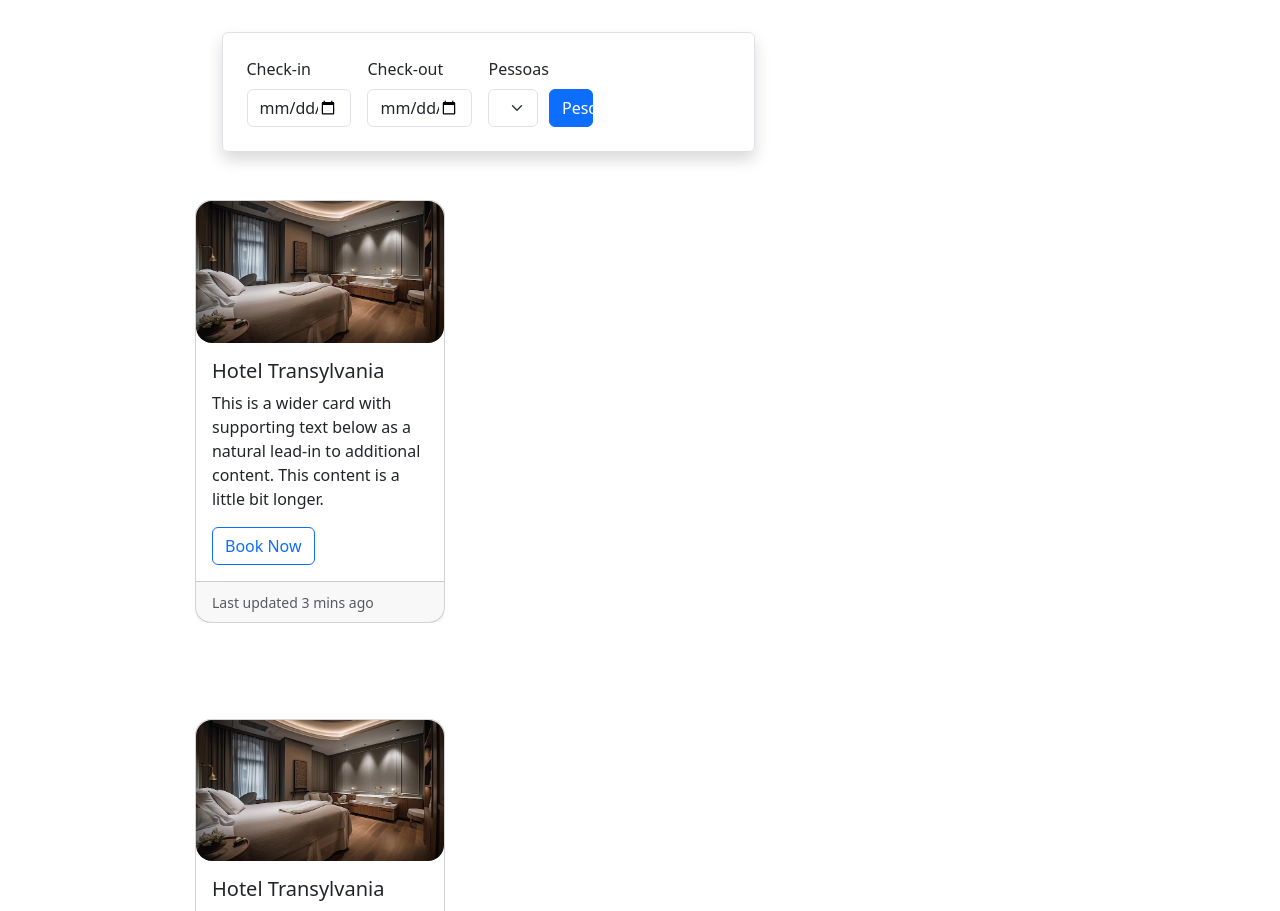
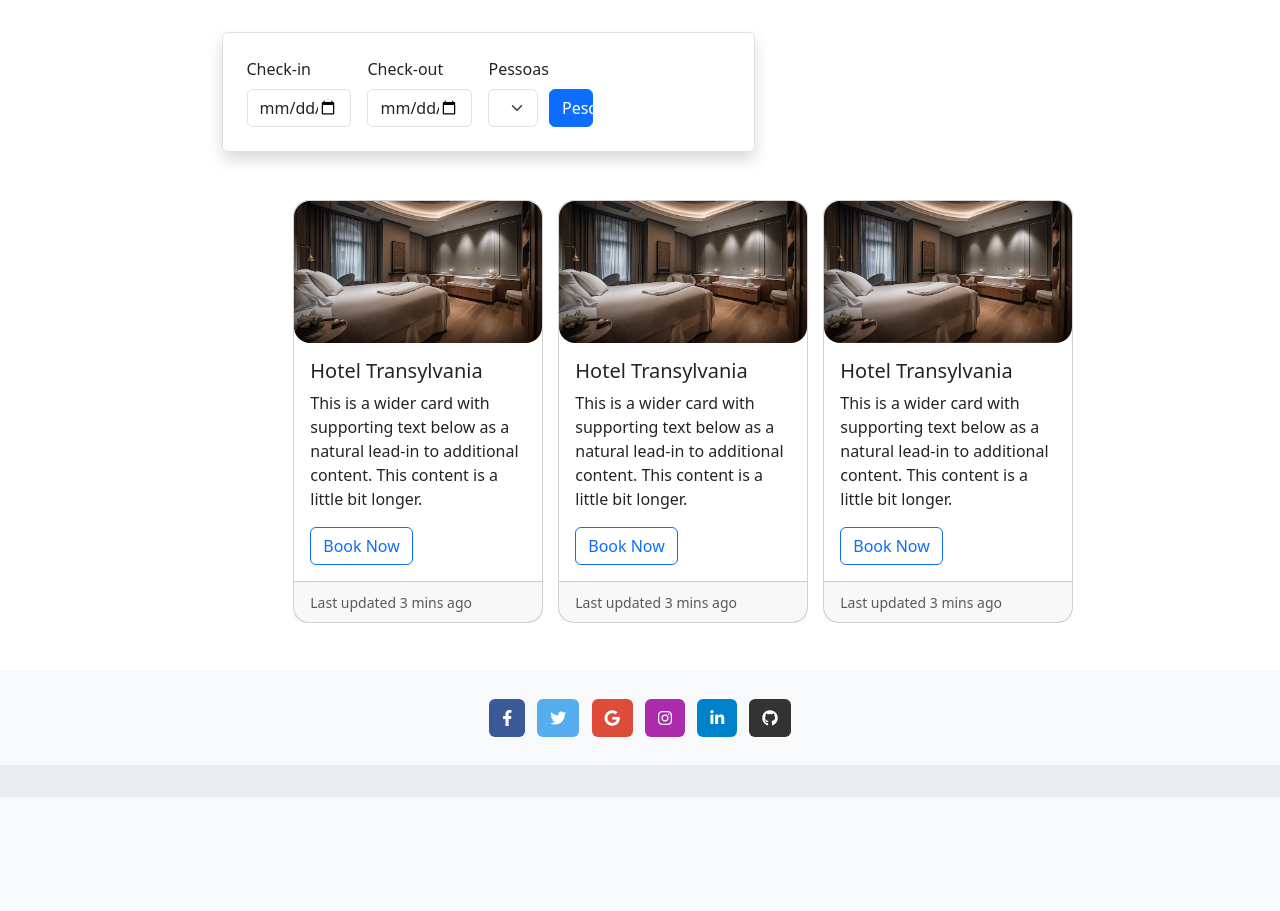
Before and after one commit to gahthemer/Meusite, a PHP site: page /Meusite/ in a window 1280 px wide. Shown: the part 635-1546 px from the top of the page. After the commit the page ends 1432 px from the top, so only its background shows below. Run offline with PHP 8.4, Linux system fonts and the light colour scheme; some libraries are stand-ins or nearby versions.

Commit message:
arrumando os cards

```diff
--- a/public/index.html
+++ b/public/index.html
@@ -5,7 +5,7 @@
     <meta name="viewport" content="width=device-width, initial-scale=1.0">
     <title>Gran Hotel Royal</title>
     <!-- Importação do bootstrapp para CSS -->
-    <link href="https://cdn.jsdelivr.net/npm/bootstrap@5.3.7/dist/css/bootstrap.min.css" rel="stylesheet" integrity="sha384-LN+7fdVzj6u52u30Kp6M/trliBMCMKTyK833zpbD+pXdCLuTusPj697FH4R/5mcr" crossorigin="anonymous">
+    <link rel="stylesheet" href="bootstrap/bootstrap.min.css">
     <link rel="stylesheet" href="src/css/global.css">
     <link rel="stylesheet" href="src/css/login.css">
     <link rel="stylesheet" href="src/css/register.css">
@@ -29,6 +29,6 @@
     <script src="src/main.js" type="module"></script>
 
     <!-- Importação do bootstrapp para JS -->
-    <script src="https://cdn.jsdelivr.net/npm/bootstrap@5.3.7/dist/js/bootstrap.bundle.min.js" integrity="sha384-ndDqU0Gzau9qJ1lfW4pNLlhNTkCfHzAVBReH9diLvGRem5+R9g2FzA8ZGN954O5Q" crossorigin="anonymous"></script>
+    <script src="bootstrap/bootstrap.bundle.min.js"></script>
 </body>
 </html>
--- a/src/components/LoginForm.js
+++ b/src/components/LoginForm.js
@@ -1,6 +1,7 @@
 export default function LoginForm() {
     const divRoot = document.getElementById('root');
     divRoot.innerHTML = '';
+    divRoot.style.height = "100vh";
 
     const container = document.createElement('div');
     container.className = 'card p-4 shadow-lg';
--- a/src/css/global.css
+++ b/src/css/global.css
@@ -40,6 +40,14 @@
     height: 70vh;
 }
 
+.cards{
+    display: flex;
+    flex-direction: row;
+    justify-content: center;
+    align-items: center;
+    gap: 15px;
+}
+
 @media (max-width: 576px){
     .hero img,.hero{
         height: 50vh;
--- a/src/pages/home.js
+++ b/src/pages/home.js
@@ -36,16 +36,14 @@
     divRoot.appendChild(date);
     foot.appendChild(footer);
 
-    for( var i=0; i < 3; i++){
+    const cardsGroup = document.createElement('div');
+    cardsGroup.className = "cards";
 
-        const card = Card();
-        divRoot.appendChild(card);
-
+    for (var i=0; i < 3; i++) {
+        const cards = Card();
+        cardsGroup.appendChild(cards);
     }
 
+    divRoot.appendChild(cardsGroup);
+
 }
-
-// Execute após o DOM estar carregado
-document.addEventListener('DOMContentLoaded', () => {
-    renderHomePage();
-});
```
Also changed, not shown: 1 other file.
